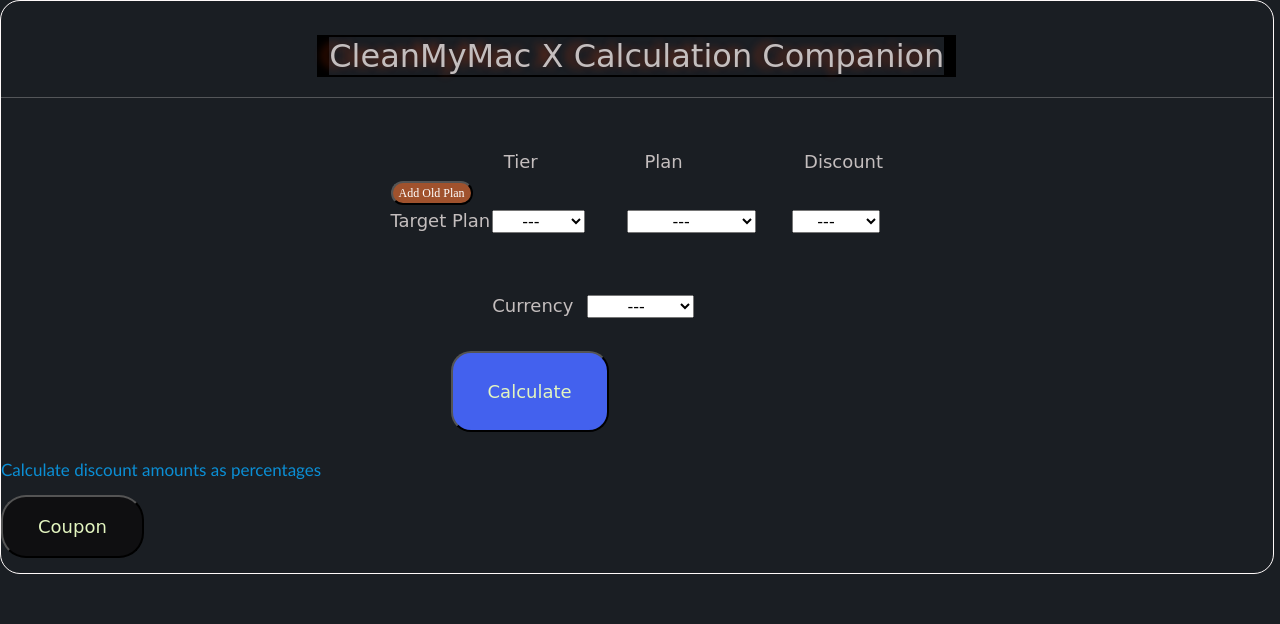
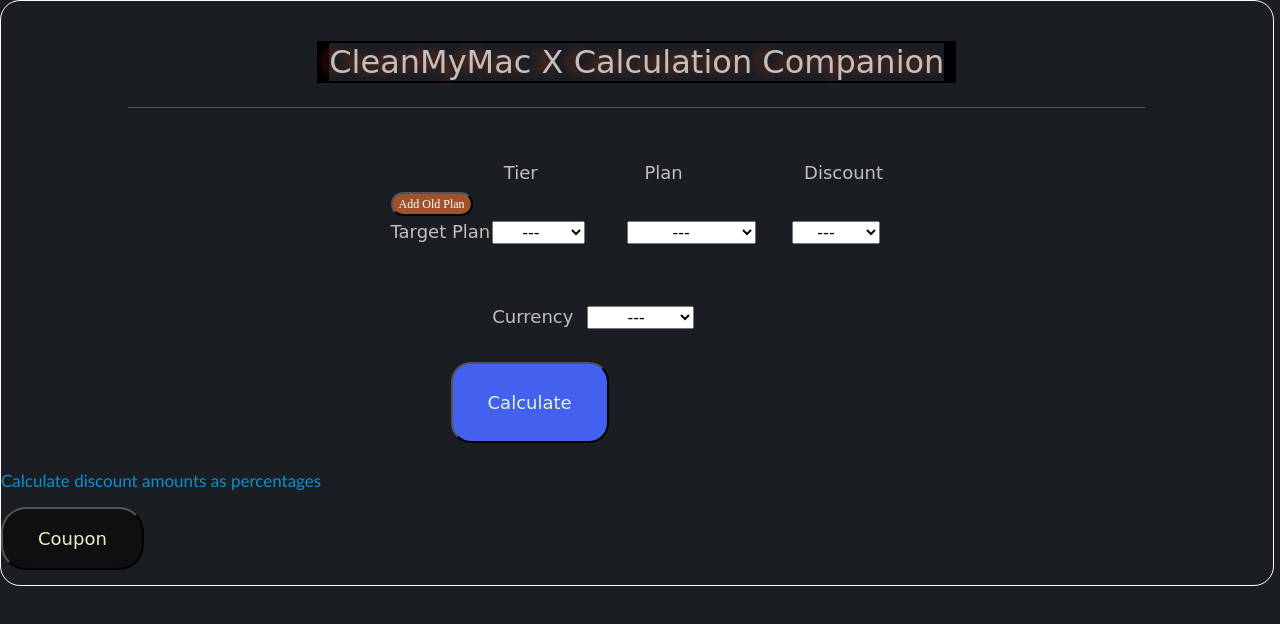
Before and after one commit to b4554m/calc, a plain HTML site: page index.html in a window 1280 px wide. Drawn offline with nearby package versions, Linux system fonts and the light colour scheme.

Commit message:
Update index.html

```diff
--- a/index.html
+++ b/index.html
@@ -17,19 +17,18 @@
             color: rgb(196, 190, 190);
             font-size: 18px;
             padding-bottom: 5px;
-            padding-top: 80px;
+            padding-top: 40px;
             width: 99.5%;
         }
 
         h2 {
-            position: absolute;
-            top: 35px;
+            display: grid;
+            grid-column: 1;
+            grid-row: 1;
             text-shadow: -8px 0px 9px rgba(250, 62, 5, 0.4);
-            text-align: center;
             border: 2px solid black;
             border-left-width: 12px;
             border-right-width: 12px;
-            margin-bottom: 40px;
         }
 
         h2::selection {
@@ -37,8 +36,13 @@
         }
 
         hr {
-            color: snow;
-            background-color: snow;
+            width: 80%;
+            height: 8px;
+            margin-left: auto;
+            margin-right: auto;
+            background-color: rgb(255, 255, 255);
+            border: 0 none;
+            margin-bottom: 50px;
         }
 
         #btn-add-old-plan {
@@ -312,9 +316,10 @@
 </head>
 
 <body>
-    <hr>
+
     <div id="wrapper">
         <h2>CleanMyMac X Calculation Companion</h2>
+
         <table id="plan-table">
             <tr>
                 <td>&nbsp;</td>
```
